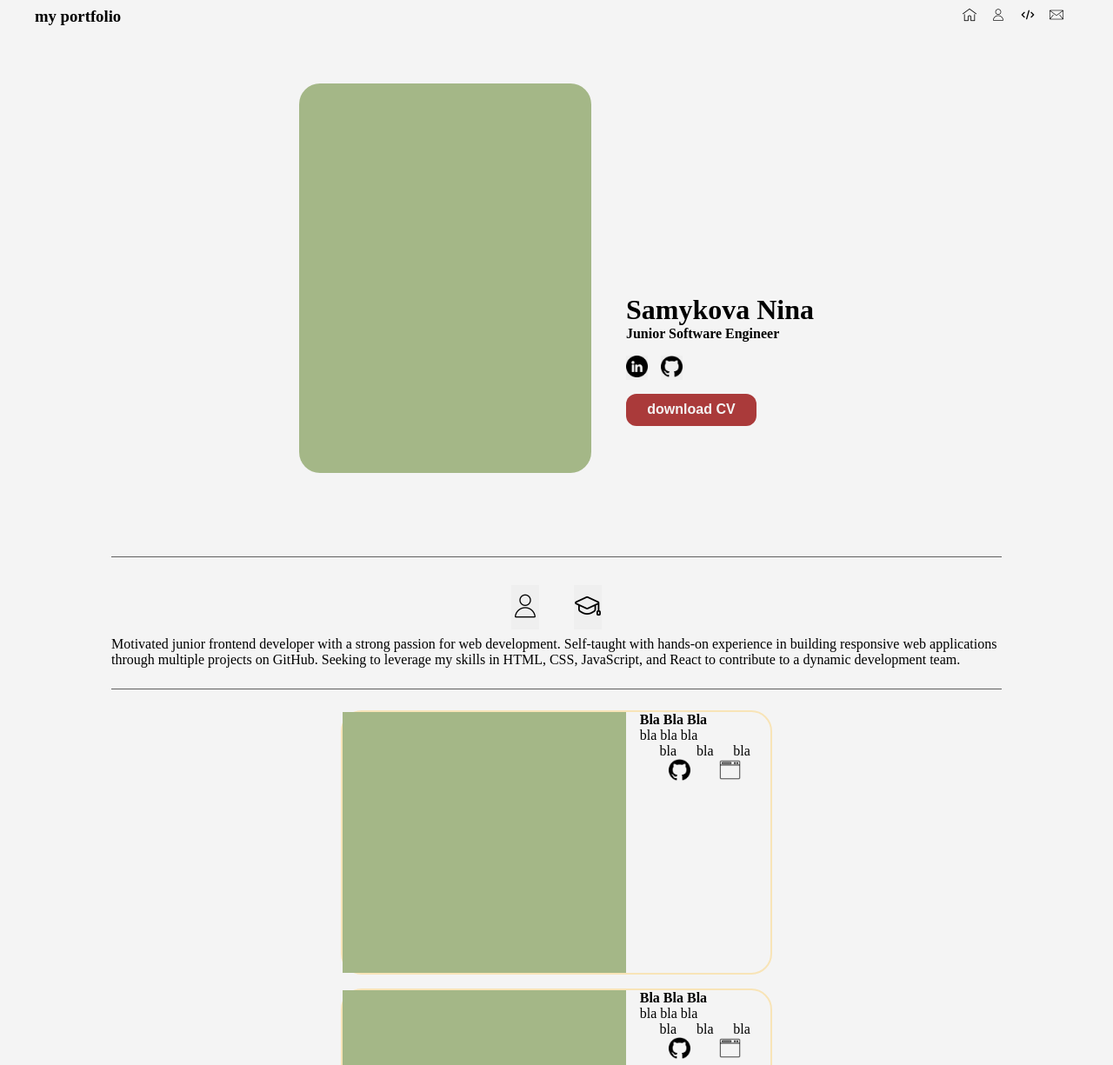
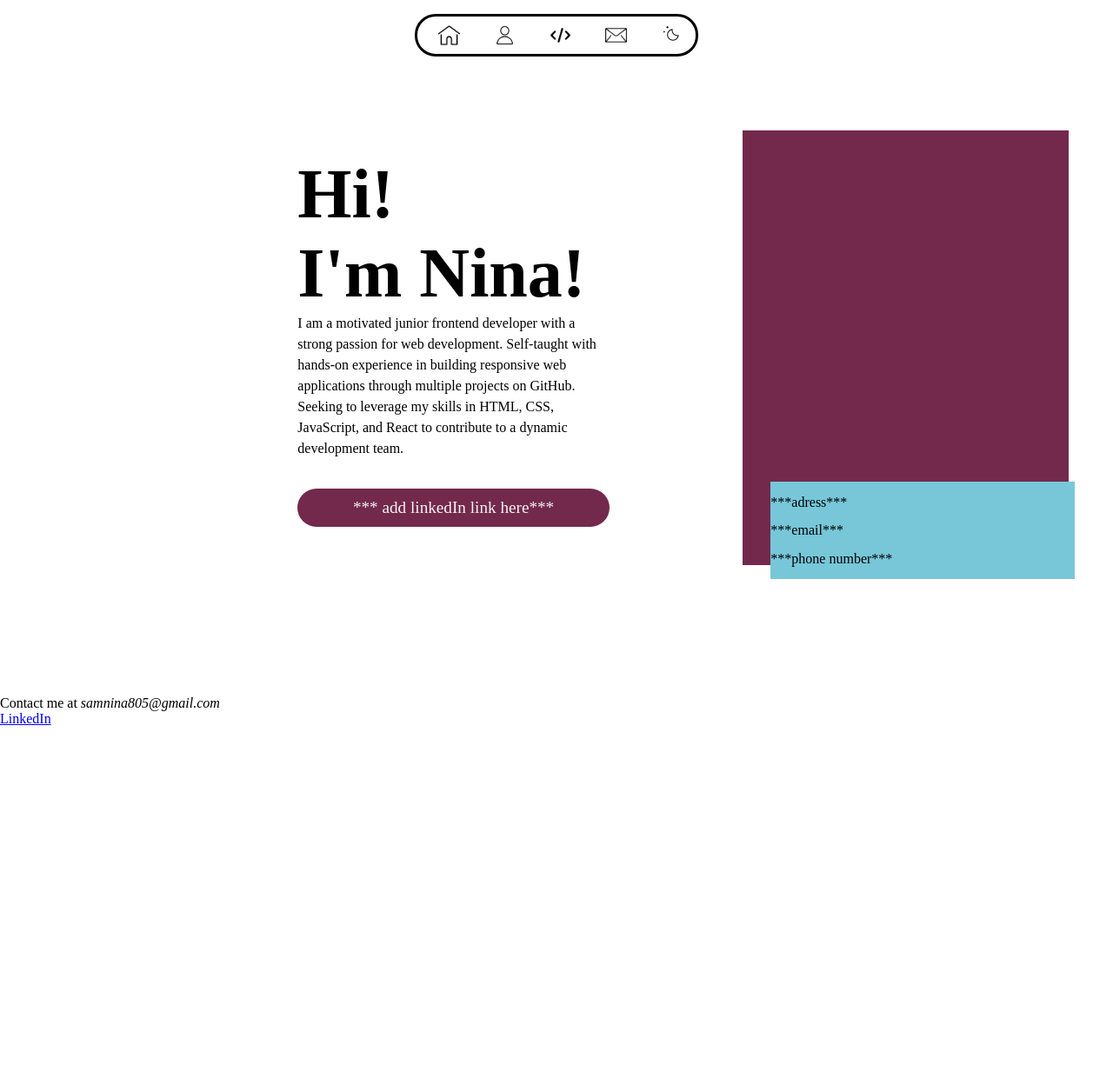
Before and after one commit to Nnisik/my-portfolio, a plain HTML site: page index.html in a window 1280 px wide. Shown: the top 1225 px of the page at 87% size. After the commit the page ends 836 px from the top, so only its background shows below. Drawn offline with Linux system fonts and the light colour scheme.

Commit message:
redesigned navigation panel; working on home section

```diff
--- a/index.html
+++ b/index.html
@@ -3,107 +3,58 @@
 <head>
     <meta charset="UTF-8">
     <meta name="viewport" content="width=device-width, initial-scale=1.0">
-    <title>Document</title>
+    <title>Hi</title>
     <link rel="stylesheet" href="/src/css/style.css">
-    <!-- connect JS -->
 </head>
 <body>
     <header>
-        <!-- add cute animation -->
-        <h3>my portfolio</h3>
-        <nav>
-            <ul>
-                <li><a link="#home"><img class="nav_link-img" src="./src/icons/home.png" alt=""></a></li>
-                <li><a link="#about"><img class="nav_link-img" src="./src/icons/profile.png" alt=""></a></li>
-                <li><a link="#projects"><img class="nav_link-img" src="src/icons/code.png" alt=""></a></li>
-                <li><a link="#contact"><img class="nav_link-img" src="src/icons/mail.png" alt=""></a></li>
-            </ul>
+        <nav class="nav">
+            <article class="container">
+                <ul class="nav-list">
+                    <li><a class="link" href="#home"><img class="img" src="./src/icons/home.png" alt=""></a></li>
+                    <li><a class="link" href="#about"><img class="img" src="./src/icons/profile.png" alt=""></a></li>
+                    <li><a class="link" href="#projects"><img class="img" src="src/icons/code.png" alt=""></a></li>
+                    <li><a class="link" href="#contact"><img class="img" src="src/icons/mail.png" alt=""></a></li>
+                </ul>
+                <button id="theme-switch-btn"><img src="src/icons/icons8-moon-24.png" alt="theme switch" /></button>
+            </article>
         </nav>
-        <!-- TODO: theme switch -->
     </header>
     <main>
-        <div id="home">
-            <div class="photo">
-            </div>
-            <div class="info">
-                <h1 class="info-name">Samykova Nina</h1>
-                <h4 class="info-role">Junior Software Engineer</h4>
-                <div class="info-links">
-                    <button class="info_link-btn"><img src="./src/icons/linkedin.png" alt="" /></button>
-                    <button class="info_link-btn"><img src="./src/icons/github.png" alt="" /></button>
+        <section id="home">
+            <article class="info">
+                <div class="container">
+                    <h1 class="header">Hi!<br>I'm Nina!</h1>
+                    <p class="text">
+                        I am a motivated junior frontend developer with a strong passion for web development.
+                        Self-taught with hands-on experience in building responsive web applications through multiple
+                        projects on GitHub. Seeking to leverage my skills in HTML, CSS, JavaScript, and React to
+                        contribute to a dynamic development team.
+                    </p>
                 </div>
-                <!-- TODO: download CV button -->
-                <button id="cv-button">download CV</button>
-            </div>
-        </div>
-        <div class="underline"></div>
-        <div id="about">
-            <div class="about-select">
-                <button class="about_select-btn" id="about-me-text"><img src="./src/icons/profile.png" alt=""></button>
-                <button class="about_select-btn" id="about-me-edu"><img src="./src/icons/graduation-cap.png" alt=""></button>
-            </div>
-            <p class="about-text">
-                Motivated junior frontend developer with a strong passion for web development. Self-taught with
-                hands-on experience in building responsive web applications through multiple projects on GitHub.
-                Seeking to leverage my skills in HTML, CSS, JavaScript, and React to contribute to a dynamic development team.
-            </p>
-            <!-- TODO: make and fill education section -->
-        </div>
-        <div class="underline"></div>
-        <!-- TODO: add projects section -->
-        <div id="projects">
-            <div class="project">
-                <div class="project-img"></div>
-                <div class="project-info">
-                    <h4 class="project-info_title">Bla Bla Bla</h4>
-                    <p class="project-info_descr">bla bla bla</p>
-                    <ul class="project-info_stack">
-                        <li>bla</li>
-                        <li>bla</li>
-                        <li>bla</li>
-                    </ul>
-                    <ul class="project-info_links">
-                        <li><img src="./src/icons/github.png" alt=""></li>
-                        <li><img src="./src/icons/browser.png" alt=""></li>
-                    </ul>
-                </div>
-            </div>
-            <div class="project">
-                <div class="project-img"></div>
-                <div class="project-info">
-                    <h4 class="project-info_title">Bla Bla Bla</h4>
-                    <p class="project-info_descr">bla bla bla</p>
-                    <ul class="project-info_stack">
-                        <li>bla</li>
-                        <li>bla</li>
-                        <li>bla</li>
-                    </ul>
-                    <ul class="project-info_links">
-                        <li><img src="./src/icons/github.png" alt=""></li>
-                        <li><img src="./src/icons/browser.png" alt=""></li>
-                    </ul>
-                </div>
-            </div>
-            <div class="project">
-                <div class="project-img"></div>
-                <div class="project-info">
-                    <h4 class="project-info_title">Bla Bla Bla</h4>
-                    <p class="project-info_descr">bla bla bla</p>
-                    <ul class="project-info_stack">
-                        <li>bla</li>
-                        <li>bla</li>
-                        <li>bla</li>
-                    </ul>
-                    <ul class="project-info_links">
-                        <li><img src="./src/icons/github.png" alt=""></li>
-                        <li><img src="./src/icons/browser.png" alt=""></li>
-                    </ul>
-                </div>
-            </div>
-        </div>
-        <div class="underline"></div>
-        <div id="contact"></div>
+                <a href="" class="link">*** add linkedIn link here***</a>
+            </article>
+            <aside class="side-container">
+                <div class="photo"></div>
+                <ul class="info">
+                    <li>***adress***</li>
+                    <li>***email***</li>
+                    <li>***phone number***</li>
+                </ul>
+            </aside>
+            <button id="cv-button">download CV</button>
+        </section>
+        <section id="about"></section>
+        <section id="projects"></section>
     </main>
-    <footer></footer>
+    <footer>
+        <section id="contact">
+            <h1 class="header"></h1>
+            <article>
+                <p>Contact me at <i>samnina805@gmail.com</i></p>
+                <a href="https://linkedin.com">LinkedIn</a>
+            </article>
+        </section>
+    </footer>
 </body>
 </html>
--- a/src/css/style.css
+++ b/src/css/style.css
@@ -2,187 +2,171 @@
     /* LIGHT THEME COLORS*/
     --primary-light-background: #F4F4F4;
     --primary-light-text: #000;
-    --primary-light-acsent: #AA3A3A;
-    --secondary-light-background: #F8E4B7;
-    --secondary-light-text: #5f5f5f;
-    --secondary-light-acsent: #A4B787;
+    --primary-light-acsent: #73294C;
+    --secondary-light-acsent: #77C7D9;
 
     /* DARK THEME COLORS*/
     --primary-dark-background: #1D1919;
     --primary-dark-text: #fff;
-    --primary-dark-acsent: #0900C3;
-    --secondary-dark-background: #FFCE76;
-    --secondary-dark-text: #5f5f5f;
-    --secondary-dark-acsent: #0075F6;
+    --primary-dark-acsent: #1BF2A3;
+    --secondary-dark-acsent: #6865BF;
 
     /* CURRENT THEME */
     --primary-background: var(--primary-light-background);
-    --primary-text: var(--primary-light-text);;
-    --primary-acsent: var(--primary-light-acsent);;
-    --secondary-background: var(--secondary-light-background);;
-    --secondary-text: var(--secondary-light-text);;
-    --secondary-acsent: var(--secondary-light-acsent);;
+    --primary-text: var(--primary-light-text);
+    --primary-acsent: var(--primary-light-acsent);
+    --secondary-acsent: var(--secondary-light-acsent);
 
 }
 
 * {
     margin: 0;
     padding: 0;
-}
-
-body {
-    background: var(--primary-background);
-    color: var(--primary-text);
+    box-sizing: border-box;
 }
 
 header {
+    position: relative;
     width: 100%;
-    padding: 1vh 40px;
-    display: flex;
-    flex-direction: row;
-    justify-content: space-between;
-    position: fixed;
-    background: transparent;
 }
 
-nav {
-    width: fit-content;
-    margin-right: 80px;
-    display: flex;
-    flex-direction: row;
+.nav {
+    position: fixed;
+    top: 0;
+    left: 50%;
+    transform: translate(-50%, 0);
+    margin: 1rem 0;
 }
 
-ul {
-    width: 150px;
-    height: fit-content;
-    margin: auto;
+.nav .container {
     display: flex;
-    flex-direction: row;
-    justify-content: space-evenly;
-    list-style: none;
+    gap: 1vh;
+    width: fit-content;
+    border: 3px solid black;
+    border-radius: 24px;
 }
 
-.nav_link-img {
-    height: 2vh;
-    aspect-ratio: 1/1;
+.nav-list {
+    display: flex;
+    gap: 1.5rem;
+    list-style: none;
+    padding: 0.1rem 1rem;
 }
 
-.nav_link-img:hover {
+.nav-list li {
+    display: flex;
+    justify-content: center;
+    align-content: center;
+    height: 40px;
+    aspect-ratio: 1/1;
+    border-radius: 50%;
+    transition-duration: 0.3s;
+    transition-timing-function: linear;
+}
+
+.nav-list li:hover {
+    background: var(--secondary-acsent);
+}
+
+.nav-list li .link {
+    display: flex;
+    justify-content: center;
+    align-items: center;
+}
+
+
+.link .img {
+    height: 25px;
+    width: 25px;
+}
+
+#theme-switch-btn {
+    margin-right: 0.5rem;
+    padding: 0 0.5rem;
+    background: none;
+    border: none;
+}
+
+.link,
+.img,
+#theme-switch-btn {
     cursor: pointer;
 }
 
 #home {
-    height: 80vh;
-    width: 100%;
+    height: 100vh;
     display: flex;
-    gap: 5vh;
     justify-content: center;
     align-items: center;
 }
 
-.photo {
-    height: 70%;
-    aspect-ratio: 3/4;
-    background: var(--secondary-acsent);
-    border-radius: 24px;
+#home li {
+    list-style: none;
 }
 
-.info {
-    width: fit-content;
-    height: 340px;
+#home a {
+    text-decoration: none;
+    transition-duration: 0.3s;
+}
+
+#home a:hover {
+    text-decoration: underline;
+}
+
+#home .info {
     display: flex;
     flex-direction: column;
-    justify-content: end;
+    justify-content: space-evenly;
+    height: 60%;
+    width: 40%;
 }
 
-.info-links {
-    width: 30%;
-    display: flex;
-    flex-direction: row;
-    justify-content: space-between;
-    margin: 2vh 0;
+#home .container {
+    margin: 0 auto;
 }
 
-.info_link-btn, .info_link-btn > img {
-    width: 25px;
-    aspect-ratio: 1/1;
+#home .info .header {
+    font-size: 5rem;
 }
 
-.info_link-btn {
-    border: none;
+#home .info .text {
+    width: 70%;
+    font-size: 1rem;
+    line-height: 150%;
 }
 
-#cv-button {
-    width: 150px;
-    aspect-ratio: 4/1;
+#home .info .link {
+    width: 70%;
+    margin: 16px 0;
+    padding: 0.7rem 0;
     background: var(--primary-acsent);
     color: var(--primary-background);
-    border: none;
-    border-radius: 12px;
-    font-size: 2vh;
-    font-weight: bold;
+    border-radius: 3rem;
+    text-align: center;
+    font-size: 1.2rem;
 }
 
-.info_link-btn:hover, #cv-button:hover {
-    cursor: pointer;
+#home .side-container {
+    height: 500px;
+    position: relative;
 }
 
-.underline {
-    height: 1px;
-    width: 80%;
-    margin: auto;
-    background: var(--secondary-text);
+#home .photo {
+    height: 500px;
+    position: absolute;
+    top: 0;
+    left: 0;
+    z-index: 1;
+    aspect-ratio: 3/4;
+    background: var(--primary-acsent);
 }
 
-#about, #projects {
-    width: 80%;
-    margin: 3vh auto;
-}
-
-.about-select {
-    display: flex;
-    gap: 5vh;
-    flex-direction: row;
-    justify-content: center;
-    align-items: center;
-}
-
-.about_select-btn, .about_select-btn img {
-    width: 4vh;
-    aspect-ratio: 1/1;
-    margin: 1vh 0;
-}
-
-.about_select-btn {
-    border: none;
-}
-
-.about_select-btn img:hover {
-    cursor: pointer;
-}
-
-#projects {
-    display: flex;
-    flex-direction: column;
-    gap: 2vh;
-}
-
-.project {
-    width: 48%;
-    margin: auto;
-    display: flex;
-    gap: 2vh;
-    border: 2px solid var(--secondary-background);
-    border-radius: 24px;
-}
-
-.project-img {
-    width: 400px;
-    height: 300px;
+#home .side-container .info {
+    height: 7rem;
+    width: 350px;
+    position: absolute;
+    bottom: -2vh;
+    left: 4vh;
+    z-index: 2;
     background: var(--secondary-acsent);
 }
-
-.project-info_links img {
-    width: 25px;
-    aspect-ratio: 1/1;
-}
```
Also changed, not shown: Portfolio _ CV _ Graphic Design _ Digital Marketing.jpeg (added), src/icons/icons8-moon-24.png (added), src/icons/icons8-sun-24.png (added).
